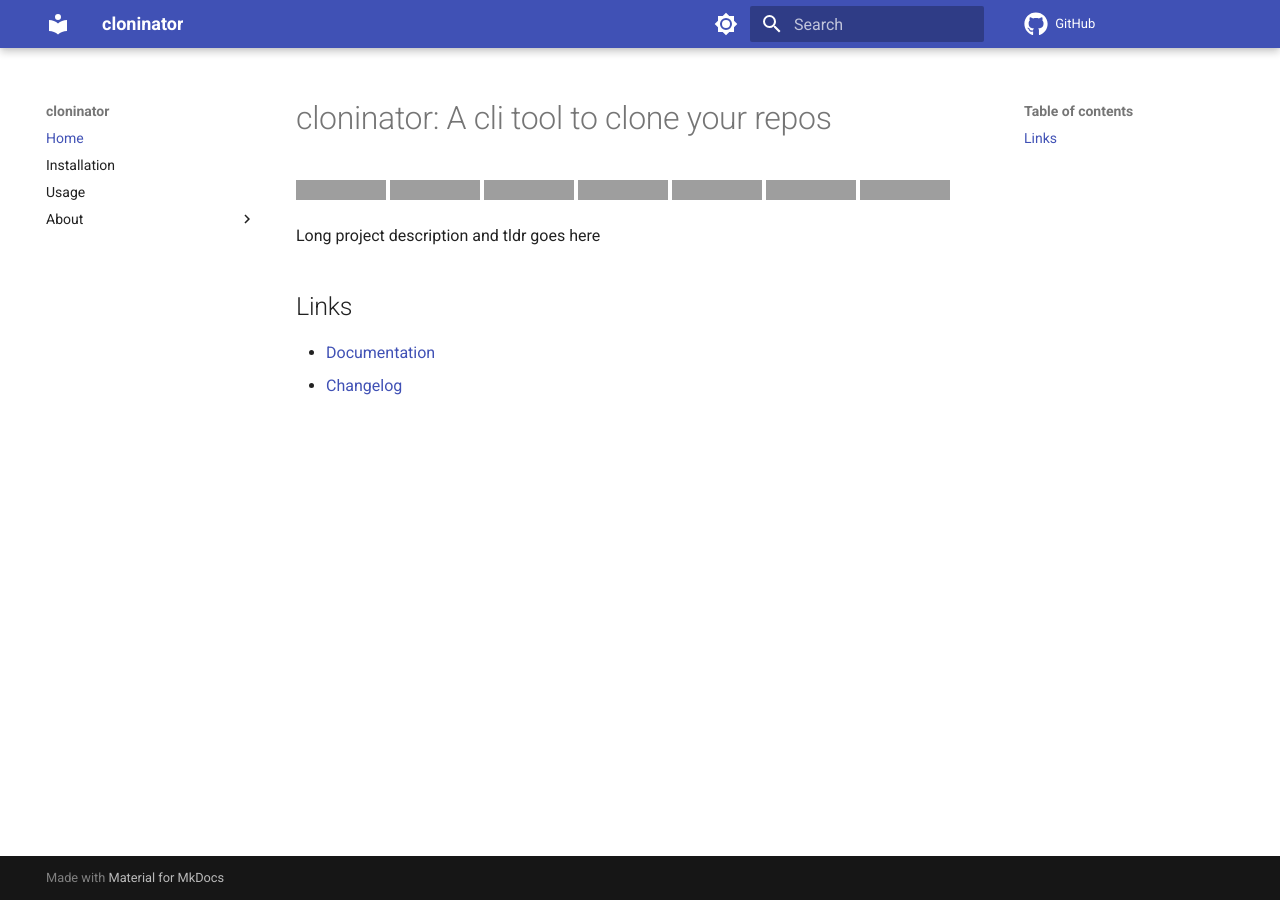
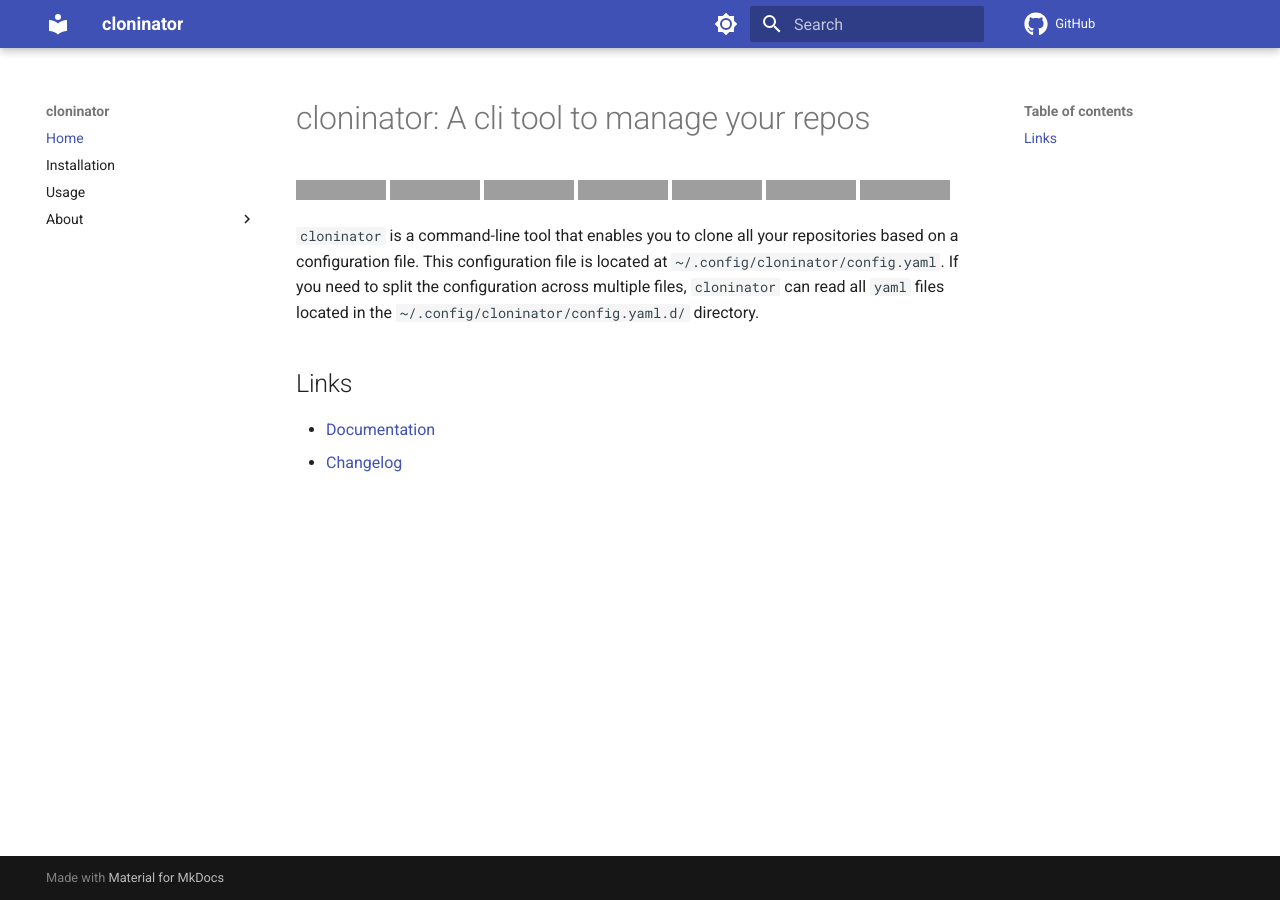
Before and after one commit to spapanik/cloninator, an MkDocs documentation site: the page built from docs/README.md, in a window 1280 px wide. Built offline with MkDocs 1.6.1 and Material for MkDocs 9.7.7, drawn with Linux system fonts in a browser that asks for light colours; comment, search, counter and statistics services are not loaded; grey boxes are pictures that could not be loaded.

Commit message:
Improve README

```diff
--- a/docs/README.md
+++ b/docs/README.md
@@ -1,4 +1,4 @@
-# cloninator: A cli tool to clone your repos
+# cloninator: A cli tool to manage your repos
 
 [![tests][test_badge]][test_url]
 [![license][licence_badge]][licence_url]
@@ -8,7 +8,10 @@
 [![build automation: yam][yam_badge]][yam_url]
 [![Lint: ruff][ruff_badge]][ruff_url]
 
-Long project description and tldr goes here
+`cloninator` is a command-line tool that enables you to clone all your repositories based
+on a configuration file. This configuration file is located at `~/.config/cloninator/config.yaml`.
+If you need to split the configuration across multiple files,
+`cloninator` can read all `yaml` files located in the `~/.config/cloninator/config.yaml.d/` directory.
 
 ## Links
 
```
